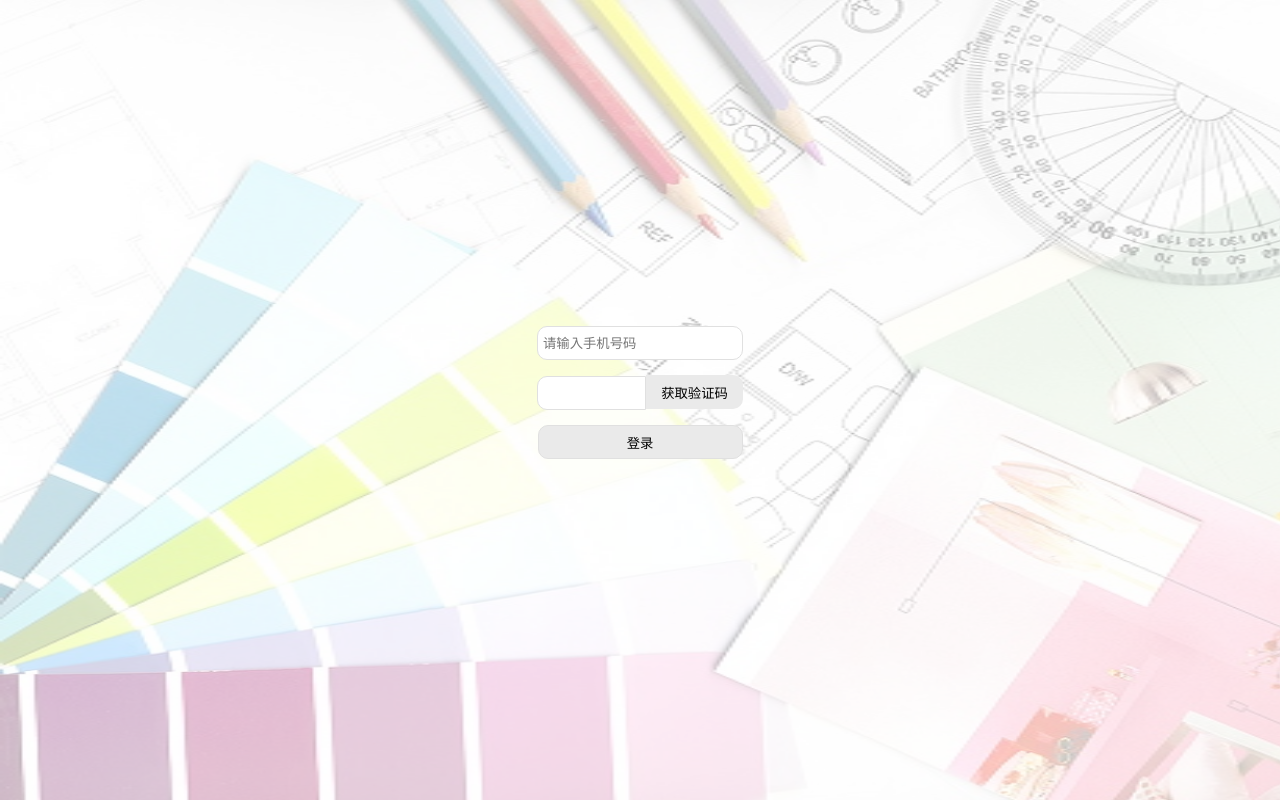
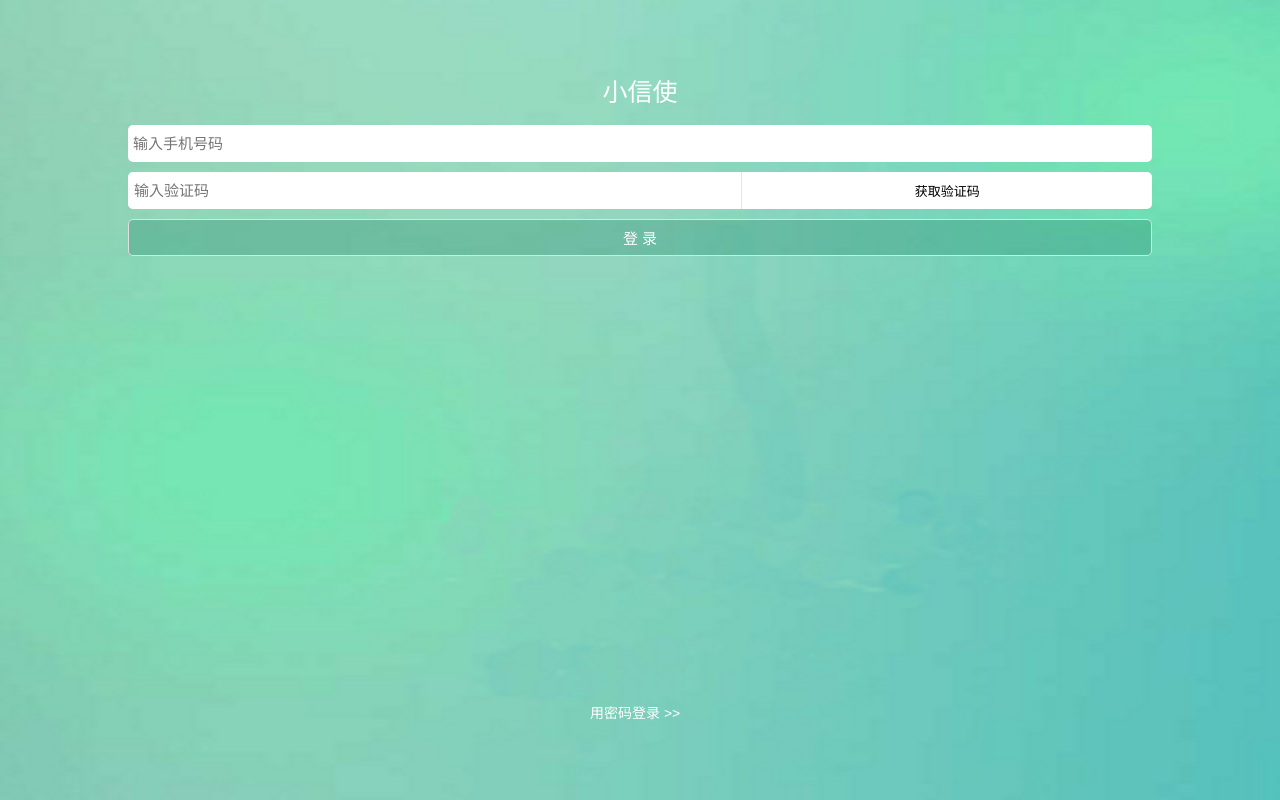
Before and after one commit to xunmeng2015/vue-project, a Vue app: page / in a window 1280 px wide. Built offline with nearby package versions, Linux system fonts and the light colour scheme; what vue-resource would draw is missing.

Commit message:
修改了登录界面，新增设置密码功能

```diff
--- a/src/assets/css/inform.css
+++ b/src/assets/css/inform.css
@@ -2,14 +2,18 @@
 		width: 100%;
 	}
 	input{
-		height: 20px;
+		border-radius: 0px;
 	}
 	button{
 		height: 26px;
+		-webkit-appearance: none;
+		background-color: #F8F8F8;
+		border:1px solid #E5E5E5;
+		box-shadow: 0px 0px 10px 1px #E5E5E5;
 	}
 	.necessary{
 		color: red;
-		font-size: 18px;
+		/*font-size: 18px;*/
 	}
 	#add_user{
 		width: 100px;
@@ -41,9 +45,12 @@
 	}
 	.box input[type="text"], .box input[type="number"]{
 		border: none;
+		padding-left: 0px;
 		border-bottom: 1px solid black;
-		width: 99%;
+		width:100%;
 		outline: none;
+		position: relative;
+		text-indent: 2px;
 	}
 	.warn{
 		font-size: 12px;
--- a/src/assets/css/login.css
+++ b/src/assets/css/login.css
@@ -1,6 +1,6 @@
 
 	#login{
-		background: url('../assets/img/1.jpg');
+		background: url('../assets/img/11.jpg');
 		background-size: 110% 100%;
 	}
 	.login_area{
--- a/src/assets/css/reset.css
+++ b/src/assets/css/reset.css
@@ -22,6 +22,8 @@ time, mark, audio, video {
 	-webkit-tap-highlight-color: rgba(200,200,200,0);
 	/*user-select: none;*/
 	tap-highlight-color:rgba(200, 200, 200, 0);
+	-webkit-appearance: none;
+	border-radius: 0px;
 }
 /* HTML5 display-role reset for older browsers */
 article, aside, details, figcaption, figure,
--- a/src/pages/login.vue
+++ b/src/pages/login.vue
@@ -3,18 +3,25 @@
 		<div v-bind:style="login" class="login_area">
 			<div class="login_box">
 				<div class="item">
-					<input type="number" id="phone" v-model="phone" placeholder="请输入手机号码" />
+					<p class="title">小信使</p>
+				</div>
+				<div class="item">
+					<input type="number" id="phone" v-model="phone" placeholder="输入手机号码" />
 				</div>
 				<div class="item">
 					<p class="warn" v-if="wrong">请输入正确的手机号码</p>
 				</div>
-				<div class="item">
-					<input type="number" id="code" v-model="code" /><button v-text="code_tip" v-on:click="getCode" :disabled="dis" id="get_code"></button>
+				<div class="item" v-if="logintype">
+					<p><input type="number" id="code" v-model="code" v-bind:style="codeinput" placeholder="输入验证码"  /><button v-text="code_tip" v-on:click="getCode" :disabled="dis" id="get_code"></button></p>
+				</div>
+				<div class="item" v-else>
+					<input type="password" id="pass" v-model="pass" placeholder="输入登录密码" />
 				</div>
 				<div class="item">
-					<button id="sub" v-on:click="sub">登录</button>
+					<button id="sub" v-on:click="sub">登 录</button>
 				</div>
 			</div>
+			<h1 class="type" @click="change" v-text="type_tip"></h1>
 		</div>
 	</div>
 	</div>
@@ -26,6 +33,7 @@
 	code_tip代表按钮内容
  -->
 <script>
+import md5 from '../assets/js/login.js'
 export default{
 	data (){
 		return {
@@ -35,8 +43,14 @@ export default{
 			login:{
 				height: window.innerHeight + "px"
 			},
+			codeinput:{
+				width: window.innerWidth * 0.8 * 0.6 - 2 + "px"
+			},
 			dis: false,
-			code: ""
+			code: "",
+			pass: "",
+			logintype: true,
+			type_tip: "用密码登录  >>",
 		}
 	},
 	beforeCreate: function(){
@@ -75,19 +89,33 @@ export default{
 			if(this.code.length > 8){
 				this.code = this.code.substr(0, 8);
 			}
+		},
+		pass: function(){
+			if(this.pass.length > 20){
+				this.pass = this.pass.substr(0, 20);
+			}
 		}
 	},
 	methods: {
+		change: function(){
+			this.logintype = !this.logintype;
+			if(this.logintype){
+				this.type_tip = '用密码登录 >>';
+			}else{
+				this.type_tip = '验证码登录 >>'
+			}
+		},
 		getCode: function(){
 			var _this = this;
+			var s = 60;
 			if(!_this.wrong && _this.phone){
 				this.$http.post('/inform/getCode',{phone:this.phone}, {timeout:10000}).then((data) => {
 				}, (err) => {
 					alert("发生错误!");
+					s=0;
 				});
 				_this.dis = true;
 				localStorage.setItem("codetime", Math.floor(new Date().getTime() / 1000));
-				var s = 60;
 				var a = setInterval(function(){
 					_this.code_tip = s + "s重新获取";
 					s--;
@@ -102,11 +130,16 @@ export default{
 			}
 		},
 		sub: function(){
-			if(!this.wrong && /^\d{6}$/.test(this.code) && this.phone){
-				this.$http.post('/inform/login', {phone: this.phone, code:this.code}, {timeout: 10000}).then((data) => {
+			if(!this.wrong && /^\d{6}$/.test(this.code) && this.phone || !this.logintype && this.pass && this.phone){
+				this.$http.post('/inform/login', {
+						phone: this.phone,
+						// code:this.code,
+						code: this.logintype ? this.code : md5(this.pass),
+						logintype: this.logintype ? 'code' : 'pass'
+					}, {timeout: 10000}).then((data) => {
 					var sign = data.body.sign;
 					if(sign == "no"){
-						alert("验证码不对！");
+						this.logintype ? alert("验证码不对！") : alert("密码不对");
 					}else{
 						this.$store.commit('savesign', data.body.sign);
 						this.$store.commit('setinform', data.body.history);
@@ -116,6 +149,7 @@ export default{
 					}
 				}, (err) => {
 					console.log(err);
+					alert("登录超时，请重试！")
 				});
 			}else{
 				alert("信息输入有误！");
@@ -127,68 +161,107 @@ export default{
 
 <style lang="css" scoped>
 	#login{
-		background: url('../assets/img/11.jpg');
+		background: url('../assets/img/44.png');
 		background-size: 110% 100%;
 	}
 	.login_area{
-		background-color: rgba(255, 255, 255, 0.7);
 		display: -webkit-box;
 	    display: -ms-flexbox;
 	    display: -webkit-flex;
 	    display: flex;
-		-webkit-box-align: center;
+		/*-webkit-box-align: center;
 	    -moz-align-items: center;
 	    -webkit-align-items: center;
-	    align-items: center;
+	    align-items: center;*/
 		-webkit-box-pack: center;
 	    -moz-justify-content: center;
 	    -webkit-justify-content: center;
 	    justify-content: center;
 	}
+	.title{
+		color: white;
+		font-size: 25px;
+		padding-bottom: 10px;
+		font-family: "仿宋";
+	}
 	.item{		/*flex单元*/
-		margin-bottom: 15px;
-		width: 210px;
+		margin-bottom: 10px;
 		text-align: center;
 	}
 	input{		/*输入框*/
-		height: 30px;
-		border: 1px solid #E0E0E0;
+		height: 37px;
+		margin: 0px;
+		padding: 0px;
+		border: 1px solid white;
+		border-right-color: #E5E5E5;
+		border-radius: 0;
 	}
 	#code{		/*验证码输入框*/
-		border-bottom-left-radius: 10px;
-		border-top-left-radius: 10px;
 		outline: none;
 		width:100px;
-		padding-left: 5px;
+		/*padding-left: 5px;*/
+		border-top-left-radius: 5px;
+		border-bottom-left-radius: 5px;
+		font-size: 15px;
+		border-top-width: 0px;
+		border-bottom-width: 0px;
+		width: 50%;
+		text-indent: 5px;
 	}
-	#phone{		/*手机号码输入框*/
-		border-radius: 10px;
-		width: 197px;
+	#phone, #pass{		/*手机号码输入框*/
+		width: 100%;
 		outline: none;
-		padding-left: 5px;
+		border-radius: 5px;
+		font-size: 15px;
+		text-indent: 5px;
+		border:none;
 	}
 	#get_code{	/*获取验证码按钮*/
-		 width:97px;
-		 height: 34px;
-		 border-top-right-radius: 10px;
-		 border-bottom-right-radius: 10px;
-		 border: none;
-		 background-color: #EAEAEA;
+		width: 40%;
+		height: 37px;
+		border: none;
+		color: black;
+		background-color: white;
+		float: right;
+		border-top-right-radius: 5px;
+		border-bottom-right-radius: 5px;
+		font-size: 13px;
 	}
 	.warn{		/*格式警告*/
-		width: 200px;
-		text-align: center;
-		color: red;
+		width: 100%;
+		text-align: right;
+		color: white;
+		font-weight: bold;
 	}
 	#sub{		/*提交按钮*/
-		height: 34px;
+		height: 37px;
 		width: 205px;
-		border-radius: 10px;
 		border: none;
-		background-color: #EAEAEA;
+		width: 100%;
 		border: 1px solid #E0E0E0;
+		border-radius: 5px;
+		color: white;
+		font-size: 15px;
+		background-color: rgba(30, 130, 100, 0.3);
 	}
-	#sub:hover{
-		background-color: white;
+	.login_box{
+		width: 80%;
+		height: 180px;
+		/*padding-bottom: 30px;*/
+		margin-top: 80px;
+	}
+	.type{
+		color: black;
+		font-size: 14px;
+		position: fixed;
+		bottom:0;
+		left: 50%;
+		margin-left: -50px;
+		margin-bottom: 80px;
+		text-align: left;
+		width: 110px;
+		/*text-align: center;*/
+		color: white;
+		/*width: 1000px;*/
 	}
 </style>
--- a/src/pages/set.vue
+++ b/src/pages/set.vue
@@ -1,5 +1,5 @@
 <template>
-	<div class="container">
+	<div>
 	<br>
 		<div class="page">
 		<ul>
@@ -8,11 +8,20 @@
 				<router-link :to="{name:'adduser', params:{sign: this.$route.params.sign}}"><li>添加联系人<i class="right"></i></li></router-link>
 				<router-link :to="{name:'addgroup', params:{sign: this.$route.params.sign}}"><li>添加分组<i class="right"></i></li></router-link>
 				<br>
-				<li>设置登录密码<i class="right"></i></li><br>
+				<li @click="setpassword">设置登录密码<i class="right"></i></li><br>
 				<li>更多功能</li>
 				<li>敬请期待</li><br>
 				<li v-on:click="logout">退出系统</li>
 			</ul>
+		</div>
+		<div class="container" v-if="show" @click="hide">
+			<div class="area" @click="prevent($event)">
+			<h1>设置密码</h1>
+				<input type="password" placeholder="输入密码" v-model="pass">
+				<input type="password" name="" placeholder="再次输入密码" v-model="repeat">
+				<p class="warn" v-if="wrong" v-text="warn"></p>
+				<button @click="sub">提交</button>
+			</div>
 		</div>
 		<keep-alive>
 			<foot></foot>
@@ -22,43 +31,91 @@
 
 <script>
 	import foot from "../components/foot"
+	import md5 from '../assets/js/login.js'
 	export default{
 		data(){
 			return{
 				input: {
 					width: window.innerWidth - 25 + "px",
-				}
+				},
+				show: false,
+				wrong: false,
+				pass: "",
+				repeat: "",
+				warn: ""
 			}
 		},
 		components: {
 			foot
 		},
+		watch:{
+			pass: function(){
+				if(this.pass.length < 6){
+					this.wrong = true;
+					this.warn = "密码长度必须大于6噢"
+				}
+				else if(this.pass.length > 20){
+					this.wrong = true;
+					this.warn = "密码最多只能输入20位噢";
+					this.pass = this.pass.substr(0, 20);
+				}
+				else{
+					this.wrong = false;
+				}
+			},
+			repeat: function(){
+				if(this.pass != this.repeat){
+					this.wrong = true;
+					this.warn = "两次输入的密码不一致!";
+				}else{
+					this.wrong = false;
+				}
+				if(this.repeat.length > 20){
+					this.repeat = this.repeat.substr(0, 20);
+				}
+			}
+		},
 		beforeCreate: function(){
 			document.title = "小信使"
 		},
 		methods:{
-			focus: function(){
-				var _this = this;
-				_this.input = {
-					width: window.innerWidth - 25 + "px",
-					textAlign: "left"
+			setpassword: function(){
+				this.show = true;
+			},
+			hide: function(){
+				this.show = false;
+			},
+			sub: function(){
+				if(this.pass.length < 6){
+					this.wrong = true;
+					this.warn = "密码长度必须大于6噢"
+				}else{
+					if(!this.wrong && this.pass && this.repeat){
+						console.log(md5(this.pass) + "  " + md5(this.repeat));
+						this.$http.post('/inform/setpassword', {
+							sign: this.$route.params.sign,
+							password: md5(this.pass)
+						}).then(data => {
+							if(data.body.result == "success"){
+								alert("密码设置成功!");
+								this.show = false;
+							}else{
+								alert("发生错误，请重试!");
+							}
+						}, err =>{
+							alert("发生错误，请重试!");
+						});
+					}else{
+						alert("输入有误，请重新输入!");
+					}
 				}
-			},
-			blur: function(){
-				var _this = this;
-				_this.input = {
-					width: window.innerWidth - 25 + "px",
-					textAlign: "center"
-				}
-			},
-			fanzhuan:function(){
-				var _this = this;
-				_this.up = !_this.up;
-				_this.seen = !_this.seen;
 			},
 			logout: function(){
 				sessionStorage.clear();
 				this.$router.push({name:'login'});
+			},
+			prevent: function(e){
+				e.stopPropagation();
 			}
 		}
 	}
@@ -95,4 +152,57 @@
 	li:active{
 	  background-color: #FCFCFC;
 	}
+	.container{
+		position: fixed;
+		top: 0;
+		right: 0;
+		bottom: 0;
+		left: 0;
+		overflow: hidden;
+		-webkit-overflow-scrolling: touch;
+		background-color: rgba(0, 0, 0, 0.3);
+		z-index: 9;
+		display: flex;
+		flex-direction: column;
+		justify-content: center;
+		align-items: center;
+	}
+	.area{
+		width: 80%;
+		height: 120px;
+		background-color: white;
+		height: auto;
+		padding: 10px;
+		border-radius: 5px;
+		box-shadow: 0px 0px 10px 1px white;
+	}
+	input{
+		width: 100%;
+		margin-bottom: 10px;
+		border-radius: 0px;
+		padding: 0px;
+		height: 25px;
+		border: 1px solid lightgray;
+		text-indent: 2px;
+		font-size: 14px;
+	}
+	h1{
+		text-align: center;
+		margin-bottom: 10px;
+	}
+	button{
+		-webkit-appearance:none;
+		width: 100%;
+		height: 25px;
+		background-color: #F1F1F1;
+		border:1px solid #F5F5F5;
+		box-shadow: 0px 0px 10px 1px lightgray;
+	}
+	.warn{		/*格式警告*/
+		width: 100%;
+		text-align: right;
+		color: red;
+		margin-bottom: 5px;
+		margin-top:-5px;
+	}
 </style>
```
Also changed, not shown: src/assets/js/login.js (+1 -0 lines), src/pages/about.vue (+12 -4 lines), src/assets/img/44.png (added).
